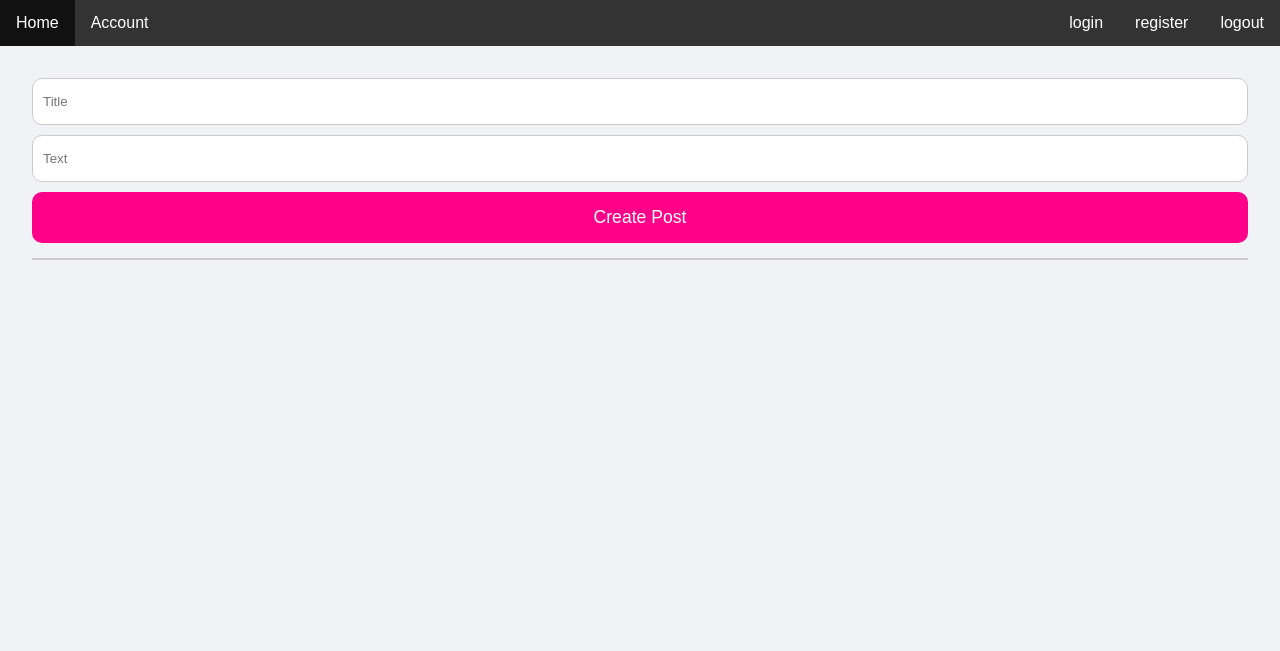
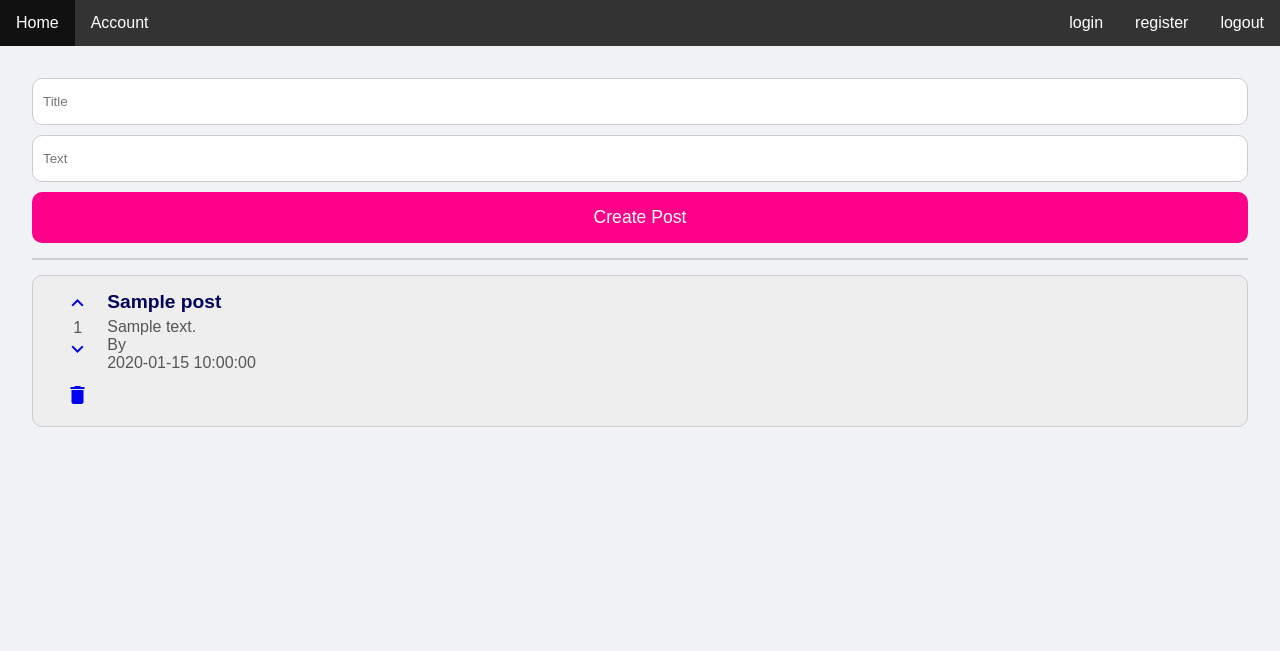
Before and after one commit to jasminSK/WiSe21_WebForum, a PHP site: page /index.php?action=upvote&post=1 in a window 1280 px wide. Shown: the top 651 px of the page. Run offline with PHP 8.4, Linux system fonts and the light colour scheme; the visitor is signed in with stand-in values (Sample User, id 1); tables that the repository leaves empty or names only in its code hold one stand-in row (values such as "Sample post").

Commit message:
added upvote and downvote feature

```diff
--- a/index.php
+++ b/index.php
@@ -29,14 +29,48 @@
         }
     }
 
-    // Delete specific post
+
     if (isset($_GET['action']) & isset($_GET['post'])) {
-        if ($_SESSION['is_admin']){
-            $action = $_GET['action'];
-            $post = $_GET['post'];
-            $sql_action = "DELETE FROM `post` WHERE `post`.`post_id` = $post";
-            mysqli_query($conn, $sql_action);
+        $action = $_GET['action'];
+        $post = $_GET['post'];
+        $user = $_SESSION['user_id']; // is needed because SQL ''
+        switch ($action){
+            case 'delete': // delete specific post
+                if ($_SESSION['is_admin']){
+                    $sql_delete = "DELETE FROM `post` WHERE `post`.`post_id` = $post";
+                    mysqli_query($conn, $sql_delete);
+                }
+                break;
+
+            // TODO: scroll back to post
+            case 'upvote': // upvote specific post
+                // check if user already voted:
+                $sql_check = "SELECT `vote` FROM `user_post` WHERE `user_id` = '$user' AND `post_id` = '$post'";
+                if($res = mysqli_query($conn, $sql_check)){
+                    if (mysqli_num_rows($res) == 0) { // if there is no upvote yet
+                        $sql_vote = "INSERT INTO `user_post` (`user_post_id`, `user_id`, `post_id`, `vote`) VALUES (NULL, '$user', '$post', '+1')";
+                    }else{
+                        $sql_vote = "UPDATE `user_post` SET `vote` = '+1' WHERE `user_post`.`user_id` = '$user' AND `user_post`.`post_id` = '$post'";
+                    }
+                    mysqli_query($conn, $sql_vote);
+                }
+                break;
+
+            // TODO: scroll back to post
+            case 'downvote': // downvote specific post
+                // check if user already voted:
+                $sql_check = "SELECT `vote` FROM `user_post` WHERE `user_id` = '$user' AND `post_id` = '$post'";
+                if($res = mysqli_query($conn, $sql_check)){
+                    if (mysqli_num_rows($res) == 0) { // if there is no upvote yet
+                        $sql_vote = "INSERT INTO `user_post` (`user_post_id`, `user_id`, `post_id`, `vote`) VALUES (NULL, '$user', '$post', '-1')";
+                    }else{
+                        $sql_vote = "UPDATE `user_post` SET `vote` = '-1' WHERE `user_post`.`user_id` = '$user' AND `user_post`.`post_id` = '$post'";
+                    }
+                    mysqli_query($conn, $sql_vote);
+                }
+                break;
         }
+
     }
 
         // HTML - form for writing and sending post
@@ -77,13 +111,13 @@
             $result = mysqli_query($conn, $sql_vote);
             $row = mysqli_fetch_array( $result, MYSQLI_ASSOC);
 
-            echo '<a href="expand_less"><i class="material-icons">expand_less</i></a><br>';
+            echo "<a href='?action=upvote&post=$post_id'><i class='material-icons'>expand_less</i></a><br>"; // upvote
             if ($row['votes'] <> NULL) {
                 echo "$row[votes]";
             }else{
                 echo "0";
             }
-            echo '<br><a href="expand_less"><i class="material-icons">expand_more</i></a><br>';
+            echo "<br><a href='?action=downvote&post=$post_id'><i class='material-icons'>expand_more</i></a><br>"; // downvote
 
             // delete post
             if ($_SESSION['is_admin']){
```
